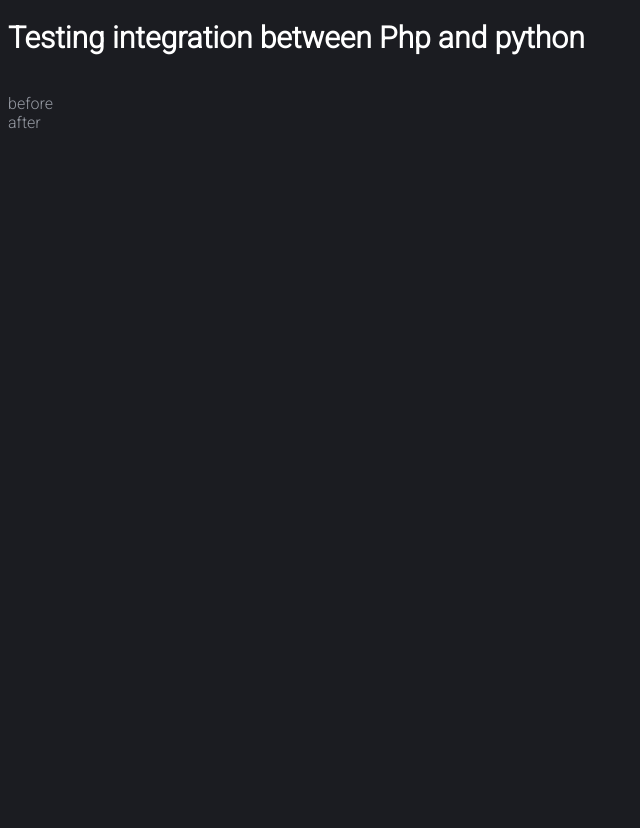
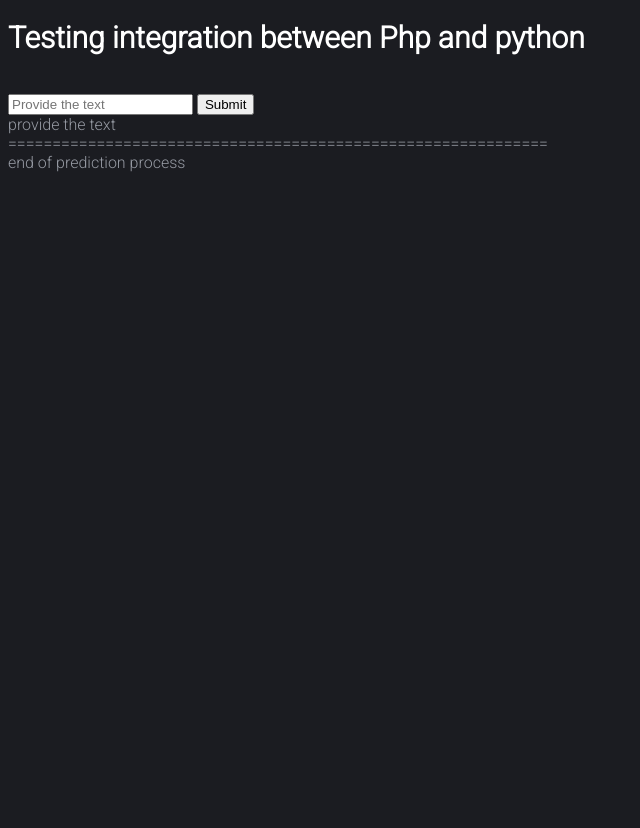
Before and after one commit to Domini-k/usi_proj, a PHP site: page /testing-php-py-integration.php in a window 1280 px wide. Shown: the whole page, without its empty margins (0-640 px from the left). Run offline with PHP 8.4, Linux system fonts and the light colour scheme.

Commit message:
fixed parameters passing between php and py

```diff
--- /dev/null
+++ b/saved_input.json
@@ -0,0 +1 @@
+"Good Good Good Bad bad"
--- /dev/null
+++ b/saved_prediction.json
@@ -0,0 +1 @@
+"99.89163875579834 %"
--- a/testing-php-py-integration.php
+++ b/testing-php-py-integration.php
@@ -13,14 +13,25 @@
 
     <h1>Testing integration between Php and python</h1></br>
 
+    <form action="" method="post">
+
+        <input type="text" name="providedText" placeholder="Provide the text" />
+
+        <input type="submit" name="submit" />
+    </form>
+
     <?php
-    $input = "This is text from php";
-    $encoded64Input = base64_encode($input);
-    $command = escapeshellcmd("python3 D:\Programy\PHP - XAMPP\htdocs\usi_proj\predictions.py");
-    $output = exec($command);
-    echo "before" . "</br>";
-    echo shell_exec("python3 predictions.py");
-    echo "after" . "</br>";
+
+    if (isset($_POST['submit'])) {
+        $input = $_POST['providedText'];
+        file_put_contents('saved_input.json', json_encode($input));
+        shell_exec('python predictions.py');
+        $p = json_decode(file_get_contents('saved_prediction.json'));
+        echo $p;
+    } else {
+        echo "provide the text";
+    }
+    echo "</br>" . "=============================================================" . "</br>" . "end of prediction process";
     ?>
 
 </body>
```
Also changed, not shown: 1 other file.
